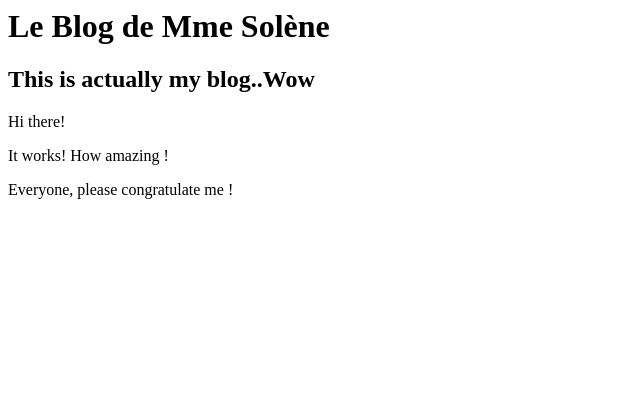
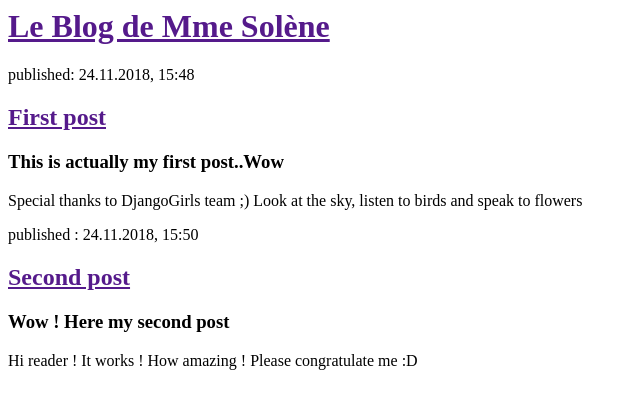
Before and after one commit to leilaliel/my-first-blog, a Django app: page / in a window 1280 px wide. Shown: the top 409 px of the page, without its empty margins (0-640 px from the left). Run offline with Django 3.2, Linux system fonts and the light colour scheme.

Commit message:
ajout texte

```diff
--- a/blog/templates/blog/post_list.html
+++ b/blog/templates/blog/post_list.html
@@ -3,10 +3,22 @@
      <title>Le Blog de Solène</title>
   </head>
   <body>
-    <h1>Le Blog de Mme Solène</h1>
-    <h2>This is actually my blog..Wow</h2>
-    <p>Hi there!</p>
-    <p>It works! How amazing !</p>
-    <p>Everyone, please congratulate me !</p>
+    <div>
+        <h1><a href="">Le Blog de Mme Solène</a></h1>
+    </div>
+
+    <div>
+        <p>published: 24.11.2018, 15:48</p>
+        <h2><a href="">First post</a></h2>
+        <h3>This is actually my first post..Wow</h3>
+        <p>Special thanks to DjangoGirls team ;) Look at the sky, listen to birds and speak to flowers</p>
+    </div>
+
+    <div>
+        <p>published : 24.11.2018, 15:50</p>
+        <h2><a href="">Second post</a></h2>
+        <h3>Wow ! Here my second post</h3>
+        <p>Hi reader ! It works ! How amazing ! Please congratulate me :D</p>
+    </div>
   </body>
 </html>
```
